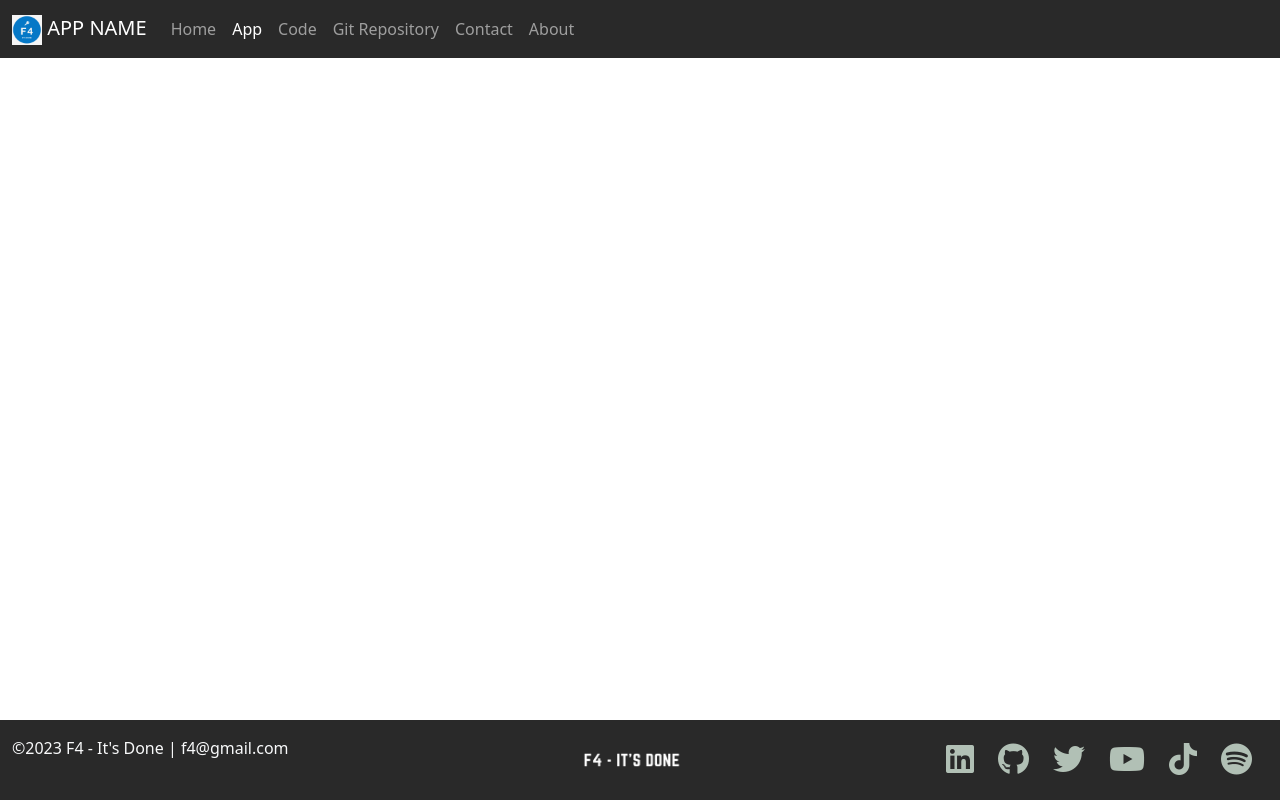
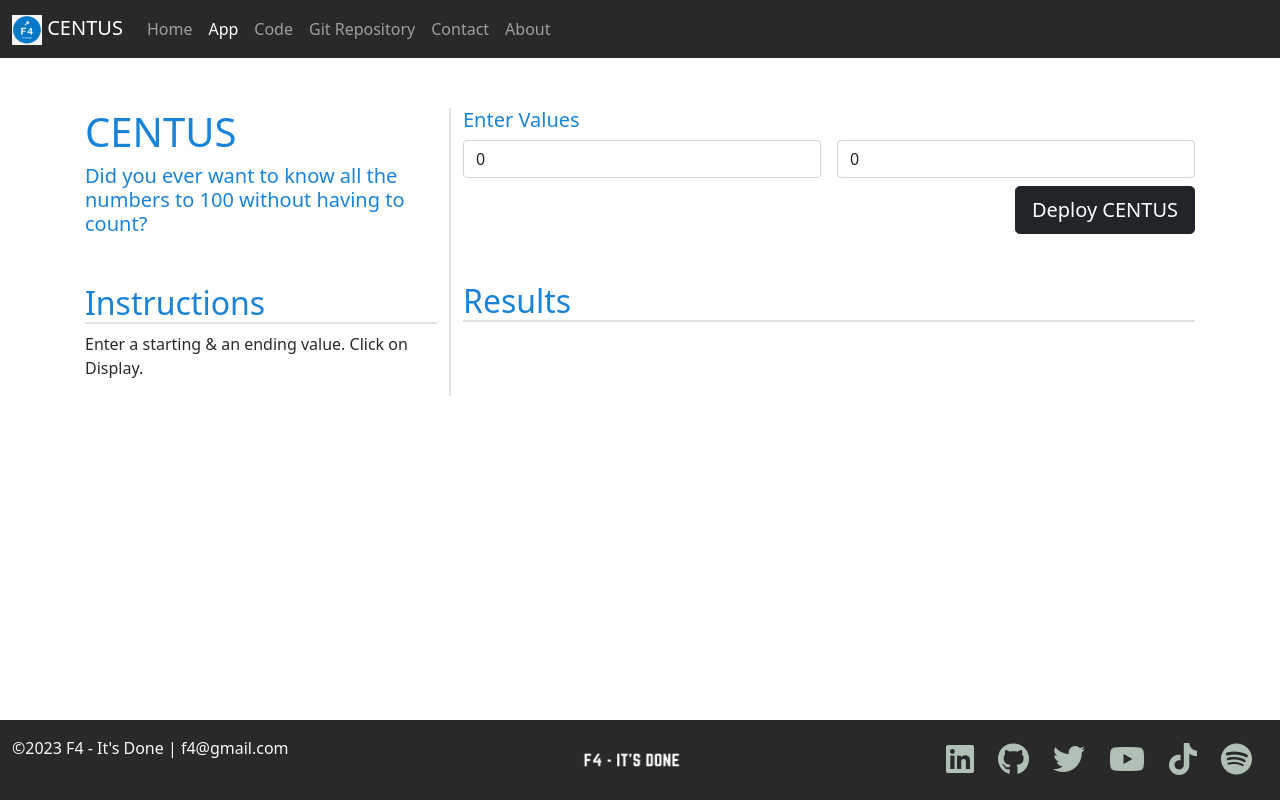
Before and after one commit to FaridBAHR1/Centus, a plain HTML site: page app.html in a window 1280 px wide. Drawn offline with nearby package versions, Linux system fonts and the light colour scheme.

Commit message:
Application - Interface

```diff
--- a/app.html
+++ b/app.html
@@ -2,7 +2,7 @@
 <html lang="en" class="h-100">
 
 <head>
-    <title>App Name - A Project by F4</title>
+    <title>CENTUS - A Project by F4</title>
     <!-- Required meta tags -->
     <meta charset="utf-8">
     <meta name="viewport" content="width=device-width, initial-scale=1, shrink-to-fit=no">
@@ -20,7 +20,7 @@
     <!-- Navigation Bar -->
     <nav class="navbar navbar-expand-md navbar-dark fixed-top">
         <div class="container-fluid">
-            <a class="navbar-brand" href="#"><img src="img/f4 (3).png" class="d-inline" width="30" height="30"> APP NAME</a>
+            <a class="navbar-brand" href="#"><img src="img/f4 (3).png" class="d-inline" width="30" height="30"> CENTUS</a>
             <button class="navbar-toggler" type="button" data-bs-toggle="collapse" data-bs-target="#navbarCollapse"
                 aria-controls="navbarCollapse" aria-expanded="false" aria-label="Toggle navigation">
                 <span class="navbar-toggler-icon"></span>
@@ -52,8 +52,41 @@
 
     <!-- Main Section -->
     <main class="flex-shrink-0">
-        <div class="container">
+        <div class="container mt-5">
+            <div class="row row-cols-1 row-cols-lg-2">
+                <div class="col-lg-4 border-end border-2">
+                    <h1>CENTUS</h1>
+                    <h4 class="lead">
+                        Did you ever want to know all the numbers to 100 without having to count?
+                    </h4>
+                    <h2 class="mt-5 border-bottom border-2">Instructions</h2>
+                    <p>Enter a starting & an ending value. Click on Display.</p>
+                </div>
+                <div class="col-lg-8">
+                    <div>
+                        <h5>Enter Values</h5>
+                        <form class="row gy-2 gx-3">
+                            <div class="col">
+                                <input id="startValue" type="number" class="form-control" placeholder="Start Value" value=0 aria-label="Start Value">
+                            </div>
+                            <div class="col">
+                                <input id="endValue" type="number" class="form-control" placeholder="End Value" value=0 aria-label="End Value">
+                            </div>
+                            <div class="col-12 d-flex justify-content-end">
+                                <button id="btnSubmit" type="button" class="btn btn-dark btn-lg">Deploy CENTUS</button>
+                            </div>
+                        </form>
+                        <h2 class="mt-5 border-bottom border-2">Results</h2>
+                        <div class="table-responsive">
+                            <table class="table table-stripped table-sm">
+                                <tbody id="results">
 
+                                </tbody>
+                            </table>
+                        </div>
+                    </div>
+                </div>
+            </div>
         </div>
     </main>
 
```
